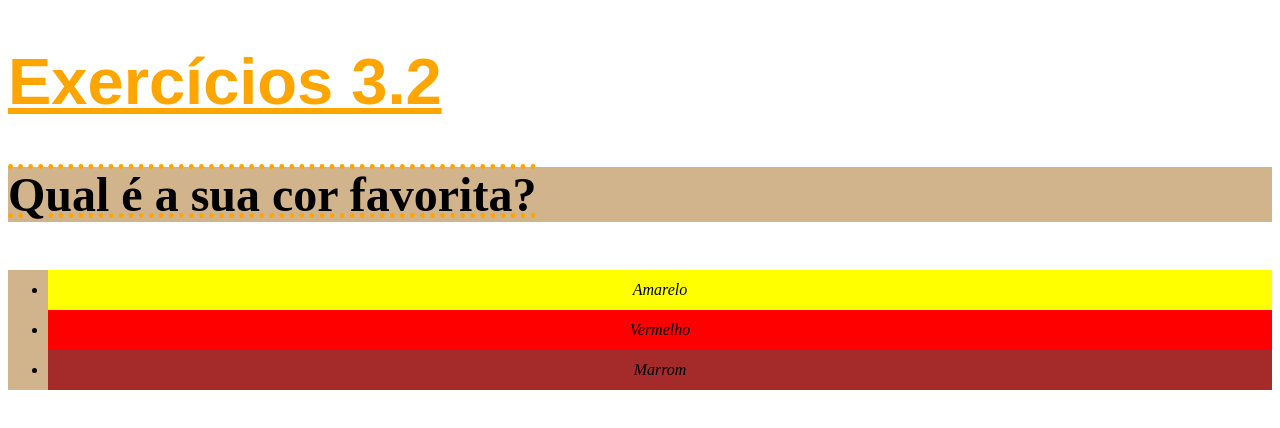
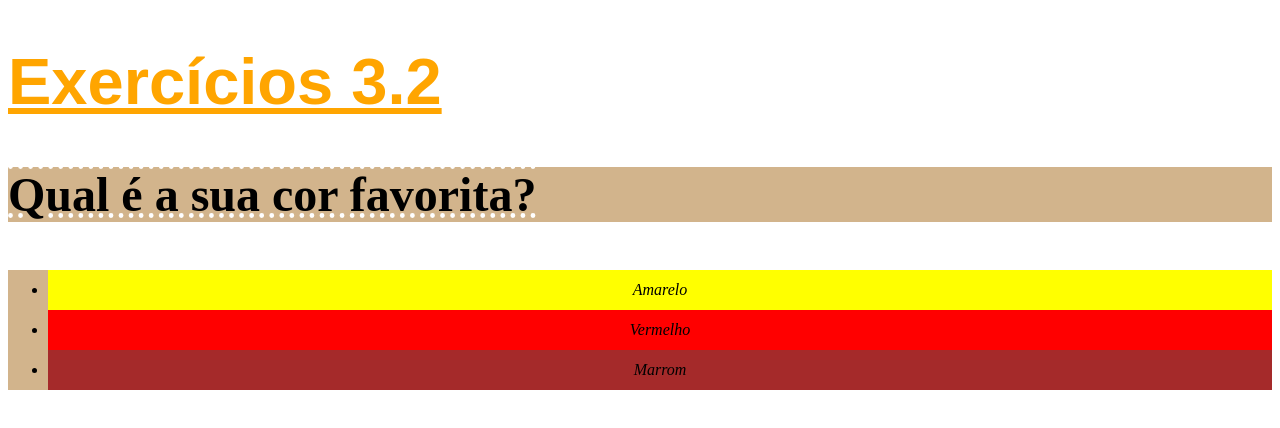
Before and after one commit to JonnesBezerra/trybe-exercises, a plain HTML site: page bloco_3/dia_2/css-parte2.html in a window 1280 px wide. Drawn offline with Linux system fonts and the light colour scheme.

Commit message:
Criação da branch exercises/3.2

```diff
--- a/bloco_3/dia_2/css-parte2.html
+++ b/bloco_3/dia_2/css-parte2.html
@@ -26,7 +26,7 @@
         p {
             font-weight: 600;
             font-size: 3em;
-            text-decoration: underline overline dotted orange;
+            text-decoration: underline overline dotted white;
         }
 
         li {
```
